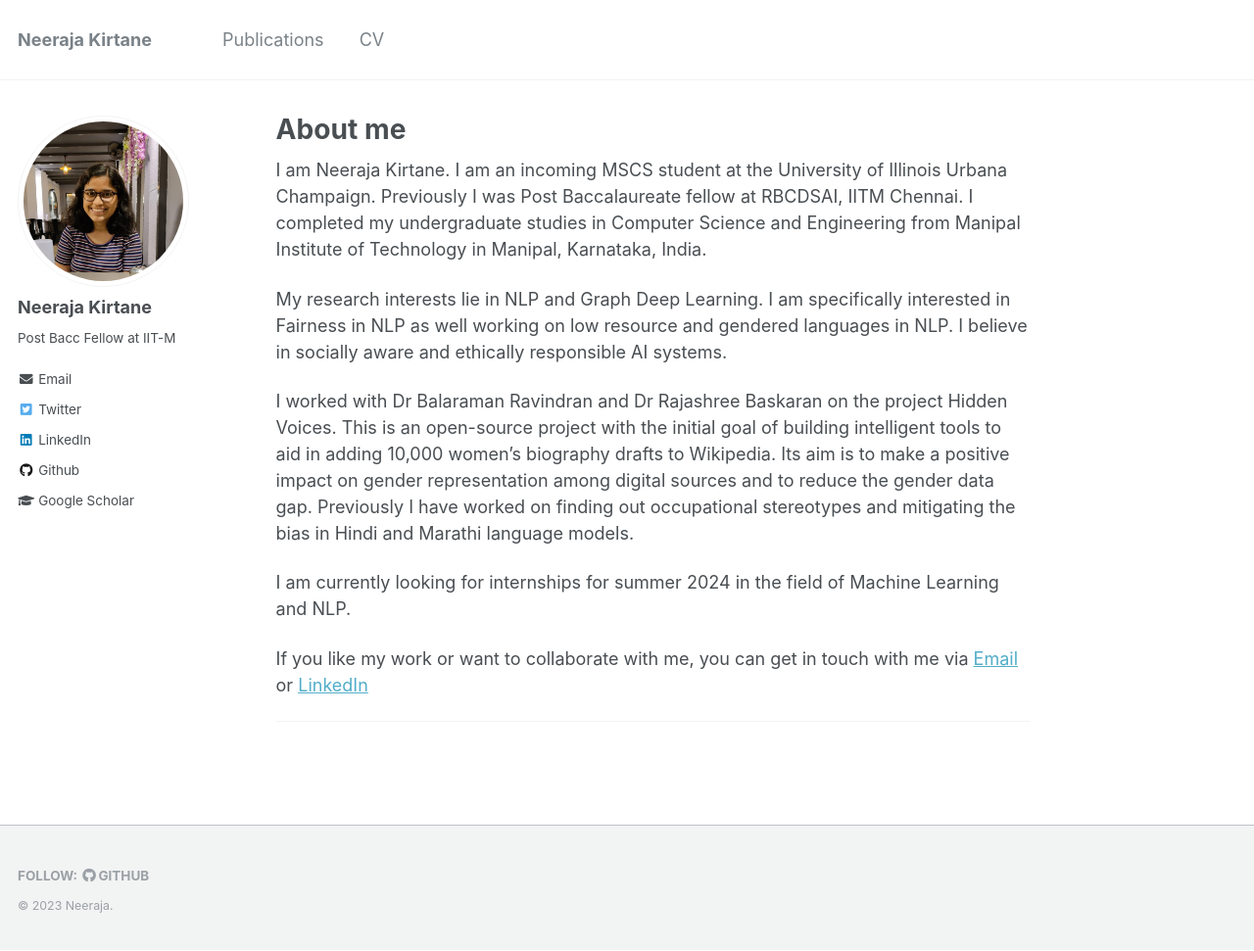
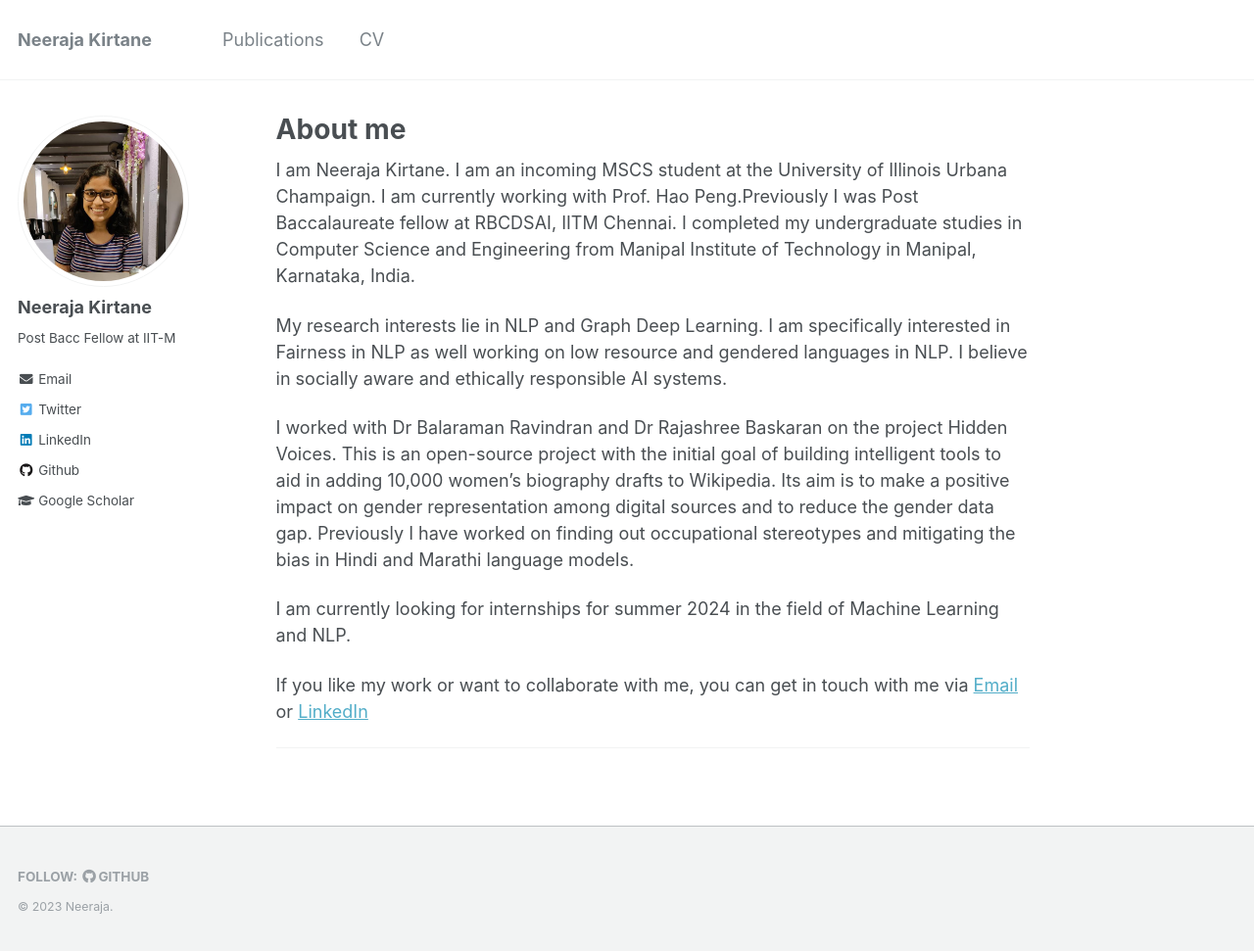
Before and after one commit to neeraja1504/neeraja1504.github.io, a Jekyll site: the page built from _pages/about.md, in a window 1280 px wide and 971 px high. Shown: the whole window at 98% size. Built offline with Jekyll 4.4.1, drawn with Linux system fonts in a browser that asks for light colours.

Commit message:
changed bio

```diff
--- a/_pages/about.md
+++ b/_pages/about.md
@@ -7,7 +7,7 @@ redirect_from:
   - /about/
   - /about.html
 ---
-I am Neeraja Kirtane. I am an incoming MSCS student at the University of Illinois Urbana Champaign. Previously I was Post Baccalaureate fellow at RBCDSAI, IITM Chennai. I completed my undergraduate studies in Computer Science and Engineering from Manipal Institute of Technology in Manipal, Karnataka, India.
+I am Neeraja Kirtane. I am an incoming MSCS student at the University of Illinois Urbana Champaign. I am currently working with Prof. Hao Peng.Previously I was Post Baccalaureate fellow at RBCDSAI, IITM Chennai. I completed my undergraduate studies in Computer Science and Engineering from Manipal Institute of Technology in Manipal, Karnataka, India.
 <br>
 
 My research interests lie in NLP and Graph Deep Learning. I am specifically interested in Fairness in NLP as well working on low resource and gendered languages in NLP. I believe in socially aware and ethically responsible AI systems.
```
